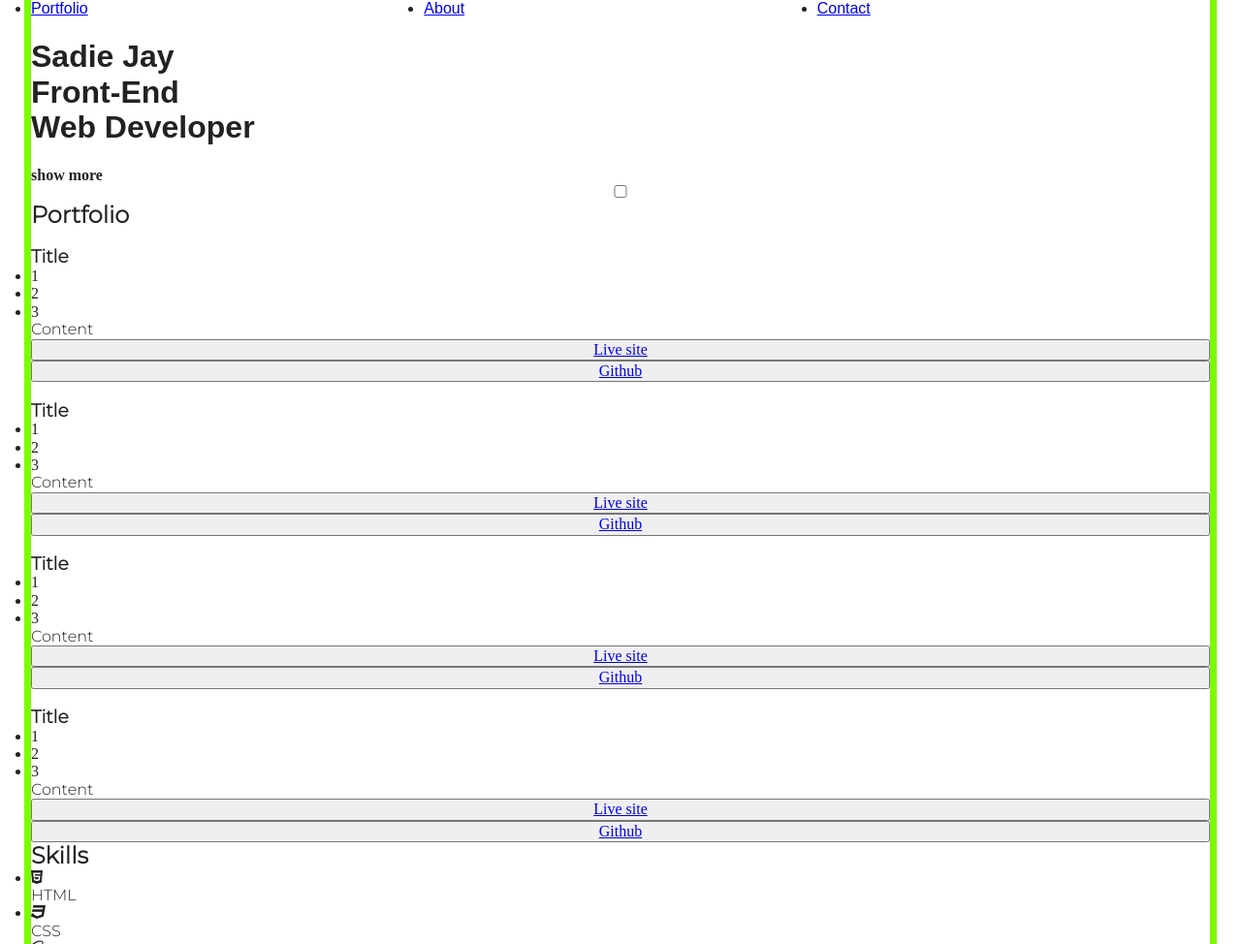
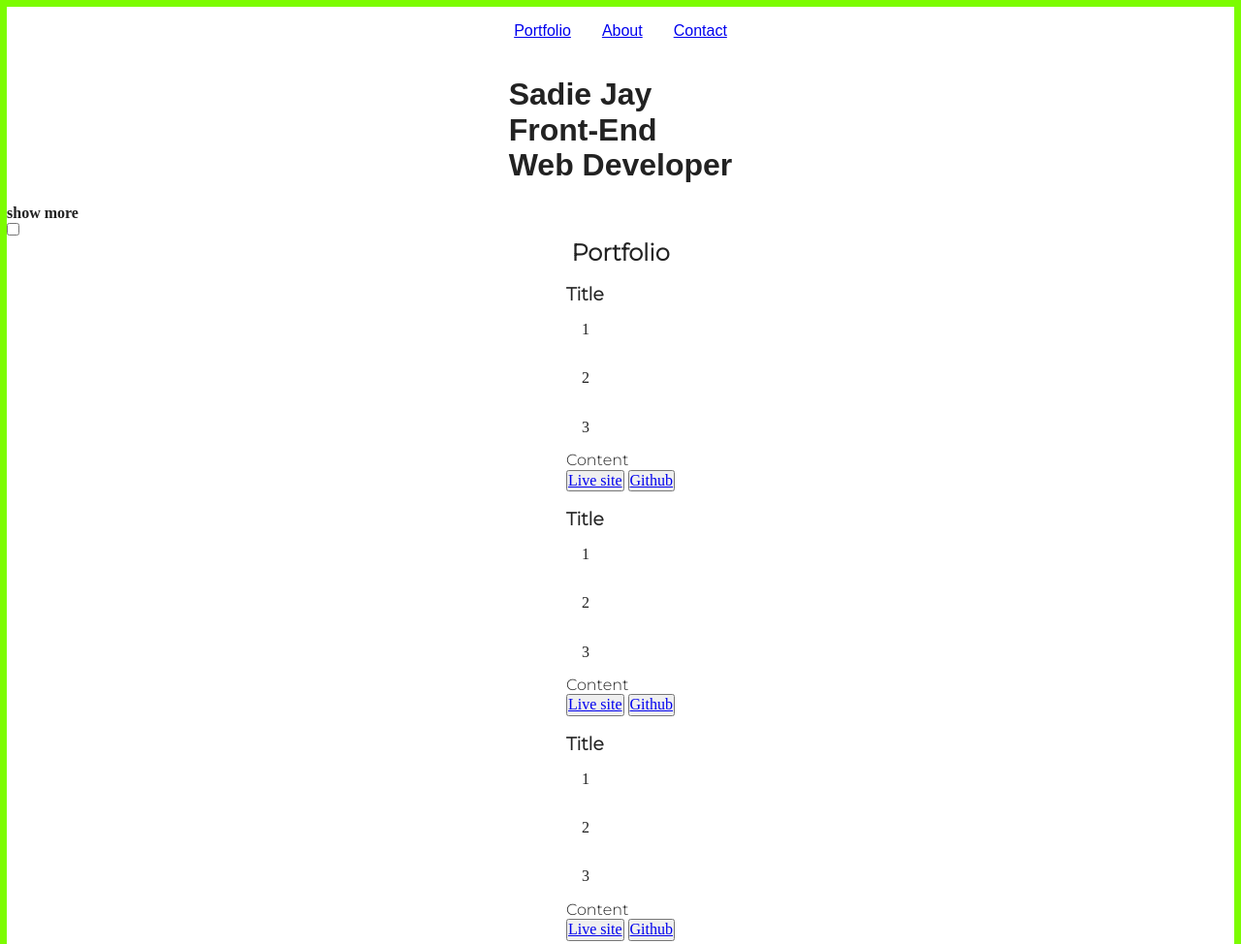
Before and after one commit to sadiejay/portfolio, a website built with Parcel: page index.html in a window 1280 px wide. Shown: the top 974 px of the page at 97% size. Built offline with nearby package versions, Linux system fonts and the light colour scheme; a web font is replaced by a local one.

Commit message:
Adds skills list styling and updates global and resets

```diff
--- a/css/scss/_resets.scss
+++ b/css/scss/_resets.scss
@@ -16,6 +16,7 @@
     font-size: 1em;
     line-height: 1.4;
     box-sizing: border-box;
+    height: 100%;
   }
 
   *, *:before, *:after {
--- a/css/scss/main.scss
+++ b/css/scss/main.scss
@@ -21,6 +21,11 @@ Author's custom styles
   }
 
 
+  ul li {
+    list-style-type: none;
+    padding: 1em;
+  }
+
   // basic layout
   @mixin flexCenter {
     display: flex;
@@ -36,16 +41,15 @@ Author's custom styles
   }
 
   .container {
-    width: 95%;
+    width: 100%;
     margin: auto;
-    outline: lawngreen 7px solid;
+    border: lawngreen 7px solid;
     // ! change to animated (?) gradient
   }
 
   //! universal selector inbound!
-  .container * {
+  .container > * {
     width: 100%;
-    height: auto;
   }
 
   .container,
@@ -54,18 +58,40 @@ Author's custom styles
     @include flexCenter();
   }
 
-  .menu-nav {
+  .wrapper {
+    width:min(95%, 1180px);
+    margin: auto;
+  }
+
+  header {
+    .menu-nav {
     flex-direction: row;
     justify-content: flex-end;
     width: 100%;
   }
-
-  .home.wrapper {
-    justify-content: flex-start;
-  }
+    .home.wrapper {
+      justify-content: flex-start;
+    }
+} //  header
 
 
+// skills
+.skills-list {
+display: flex;
+flex-flow: row wrap;
+flex: 1;
 
+  li {
+    display: inline-flex;
+    flex-direction: column;
+    align-items: center;
+    flex-basis: 25%;
+
+    i {
+      font-size: 3rem;
+    }
+  }
+}
 
 // rest of imports
 @import "./helperclass";
```
Also changed, not shown: css/main.css, 1 other file.
